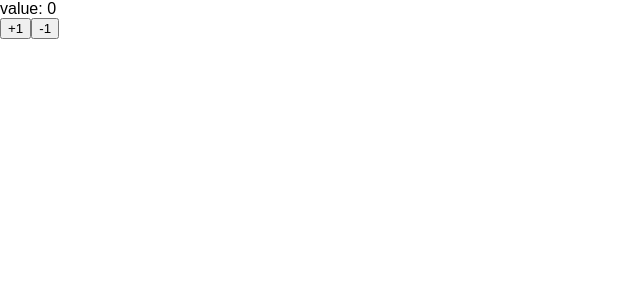
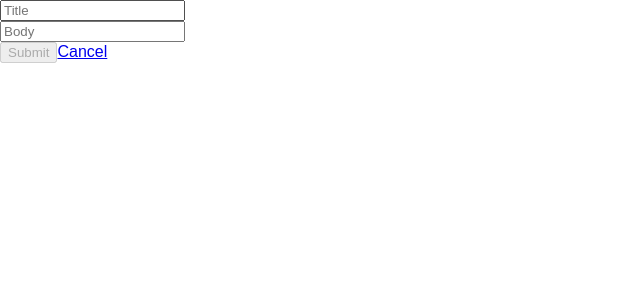
Before and after one commit to ha-nagisa/udemy-react-redux-crud-application, a React (Create React App) app: page /events/new in a window 1280 px wide. Shown: the top 300 px of the page, without its empty margins (0-640 px from the left). Built offline with nearby package versions, Linux system fonts and the light colour scheme.

Commit message:
implement event new component

```diff
--- a/package.json
+++ b/package.json
@@ -3,11 +3,15 @@
   "version": "0.1.0",
   "private": true,
   "dependencies": {
+    "axios": "^0.21.1",
     "react": "^17.0.1",
     "react-dom": "^17.0.1",
     "react-redux": "^7.2.2",
+    "react-router-dom": "^5.2.0",
     "react-scripts": "1.1.1",
-    "redux": "^4.0.5"
+    "redux": "^4.0.5",
+    "redux-form": "^8.3.7",
+    "redux-thunk": "^2.3.0"
   },
   "scripts": {
     "start": "react-scripts start",
--- a/src/actions/index.js
+++ b/src/actions/index.js
@@ -1,8 +1,17 @@
-export const INCREMENT = 'INCREMENT'
-export const DECREMENT = 'DECREMENT'
-export const increment = () => ({
-    type: INCREMENT
-})
-export const decrement = () => ({
-    type: DECREMENT
-})
+import axios from 'axios'
+
+export const READ_EVENTS = 'READ_EVENTS'
+export const CREATE_EVENT = 'CREATE_EVENT'
+
+const ROOT_URL ='https://udemy-utils.herokuapp.com/api/v1'
+const QUERYSTRING = '?token=token123'
+
+export const readEvents = () => async dispatch => {
+  const response = await axios.get(`${ROOT_URL}/events${QUERYSTRING}`)
+  dispatch({type: READ_EVENTS, response})
+}
+
+export const postEvent = values => async dispatch => {
+  const response = await axios.post(`${ROOT_URL}/events${QUERYSTRING}` , values)
+  dispatch({type: CREATE_EVENT, response})
+}
--- a/src/components/App.js
+++ /dev/null
@@ -1,27 +0,0 @@
-import React, { Component } from 'react';
-import { connect } from 'react-redux';
-
-import { increment, decrement } from '../actions'
-
-class App extends Component {
-  render() {
-    const props = this.props
-
-    return(
-    <React.Fragment>
-      <div> value: { props.value }</div>
-      <button onClick={props.increment}>+1</button>
-      <button onClick={props.decrement}>-1</button>
-    </React.Fragment>
-    )
-  }
-}
-
-const mapStateToProps = state => ({ value: state.count.value })
-// const mapDispatchToProps = dispatch => ({
-//   increment: () => dispatch(increment()),
-//   decrement: () => dispatch(decrement())
-// })
-const mapDispatchToProps = ({ increment, decrement})
-
-export default connect(mapStateToProps, mapDispatchToProps)(App)
--- /dev/null
+++ b/src/components/events_index.js
@@ -0,0 +1,48 @@
+import React, { Component } from 'react';
+import { connect } from 'react-redux';
+import _ from 'lodash'
+import {Link} from 'react-router-dom'
+
+import { readEvents  } from '../actions'
+
+class EventsIndex extends Component {
+  componentDidMount(){
+    this.props.readEvents()
+  }
+
+  renderEvents(){
+    return _.map(this.props.events, event => (
+      <tr key={event.id}>
+        <td>{event.id}</td>
+        <td>{event.title}</td>
+        <td>{event.body}</td>
+      </tr>
+    ))
+  }
+  render() {
+    return(
+      <React.Fragment>
+      <table>
+        <thead>
+          <tr>
+            <th>ID</th>
+            <th>Title</th>
+            <th>Body</th>
+          </tr>
+        </thead>
+        <tbody>
+          {this.renderEvents()}
+        </tbody>
+      </table>
+
+      <Link to="/events/new">New Event</Link>
+      </React.Fragment>
+    )
+  }
+}
+
+const mapStateToProps = state => ({ events: state.events })
+
+const mapDispatchToProps = ({ readEvents })
+
+export default connect(mapStateToProps, mapDispatchToProps)(EventsIndex)
--- /dev/null
+++ b/src/components/events_new.js
@@ -0,0 +1,57 @@
+import React, { Component } from 'react';
+import { connect } from 'react-redux';
+import { Field, reduxForm } from 'redux-form'
+import {Link} from 'react-router-dom'
+
+import { postEvent  } from '../actions'
+
+class EventsNew extends Component {
+  constructor(props) {
+    super(props)
+    this.onSubmit = this.onSubmit.bind(this)
+  }
+
+  renderField(field){
+    const { input, label, type, meta:{touched, error}} = field
+    return (
+      <div>
+        <input {...input} placeholder={label} type="{type}"/>
+        {touched && error && <span>{error}</span>}
+      </div>
+    )
+  }
+
+
+async onSubmit(values){
+  await this.props.postEvent(values)
+  this.props.history.push('/')
+}
+
+  render() {
+    const { handleSubmit, pristine, submitting } = this.props
+    return(
+      <form onSubmit={handleSubmit(this.onSubmit)}>
+        <div><Field label="Title" name="title" type="text" component={this.renderField}/></div>
+        <div><Field label="Body" name="body" type="text" component={this.renderField}/></div>
+        <div>
+          <input type="submit" value="Submit" disabled={pristine || submitting} />
+          <Link to="/">Cancel</Link>
+        </div>
+      </form>
+    )
+  }
+}
+
+const validate = values => {
+  const errors = {}
+
+  if(!values.title) errors.title = "Enter a title, please."
+  if(!values.body) errors.body = "Enter a body, please."
+
+  return errors
+}
+const mapStateToProps = ({ postEvent })
+
+export default connect(null, mapStateToProps)(
+  reduxForm({ validate, form: 'eventNewForm'})(EventsNew)
+)
--- a/src/index.js
+++ b/src/index.js
@@ -1,16 +1,24 @@
 import React from 'react';
 import ReactDOM from 'react-dom';
-import {createStore} from 'redux';
+import {createStore, applyMiddleware} from 'redux';
 import { Provider } from 'react-redux';
+import thunk from 'redux-thunk';
+import {BrowserRouter, Route, Switch} from 'react-router-dom'
 import './index.css';
 import reducer from './reducers';
-import App from './components/App';
+import EventsIndex from './components/events_index';
+import EventsNew from './components/events_new';
 import registerServiceWorker from './registerServiceWorker';
 
-const store = createStore(reducer)
+const store = createStore(reducer, applyMiddleware(thunk))
 ReactDOM.render(
   <Provider store={store}>
-    <App />
+    <BrowserRouter>
+     <Switch>
+       <Route exact path="/events/new" component={EventsNew} />
+       <Route exact path="/" component={EventsIndex} />
+     </Switch>
+    </BrowserRouter>
   </Provider>,
   document.getElementById('root')
 );
--- a/src/reducers/count.js
+++ /dev/null
@@ -1,14 +0,0 @@
-import {INCREMENT, DECREMENT } from '../actions'
-
-const initialState = { value: 0}
-
-export default (state = initialState, action) => {
-  switch(action.type) {
-    case INCREMENT:
-      return { value: state.value + 1}
-    case DECREMENT:
-      return { value: state.value - 1}
-      default:
-        return state
-  }
-}
--- /dev/null
+++ b/src/reducers/events.js
@@ -0,0 +1,11 @@
+import _ from 'lodash'
+import { READ_EVENTS } from '../actions'
+
+export default (events = {}, action) => {
+  switch(action.type) {
+    case READ_EVENTS:
+      return _.mapKeys(action.response.data, 'id')
+    default:
+      return events
+  }
+}
--- a/src/reducers/index.js
+++ b/src/reducers/index.js
@@ -1,4 +1,5 @@
 import { combineReducers } from 'redux'
-import count from './count'
+import { reducer as form } from 'redux-form'
+import events from './events'
 
-export default combineReducers({ count })
+export default combineReducers({ events, form })
```
Also changed, not shown: 1 other file (tests, documents, lock files or other folders).
